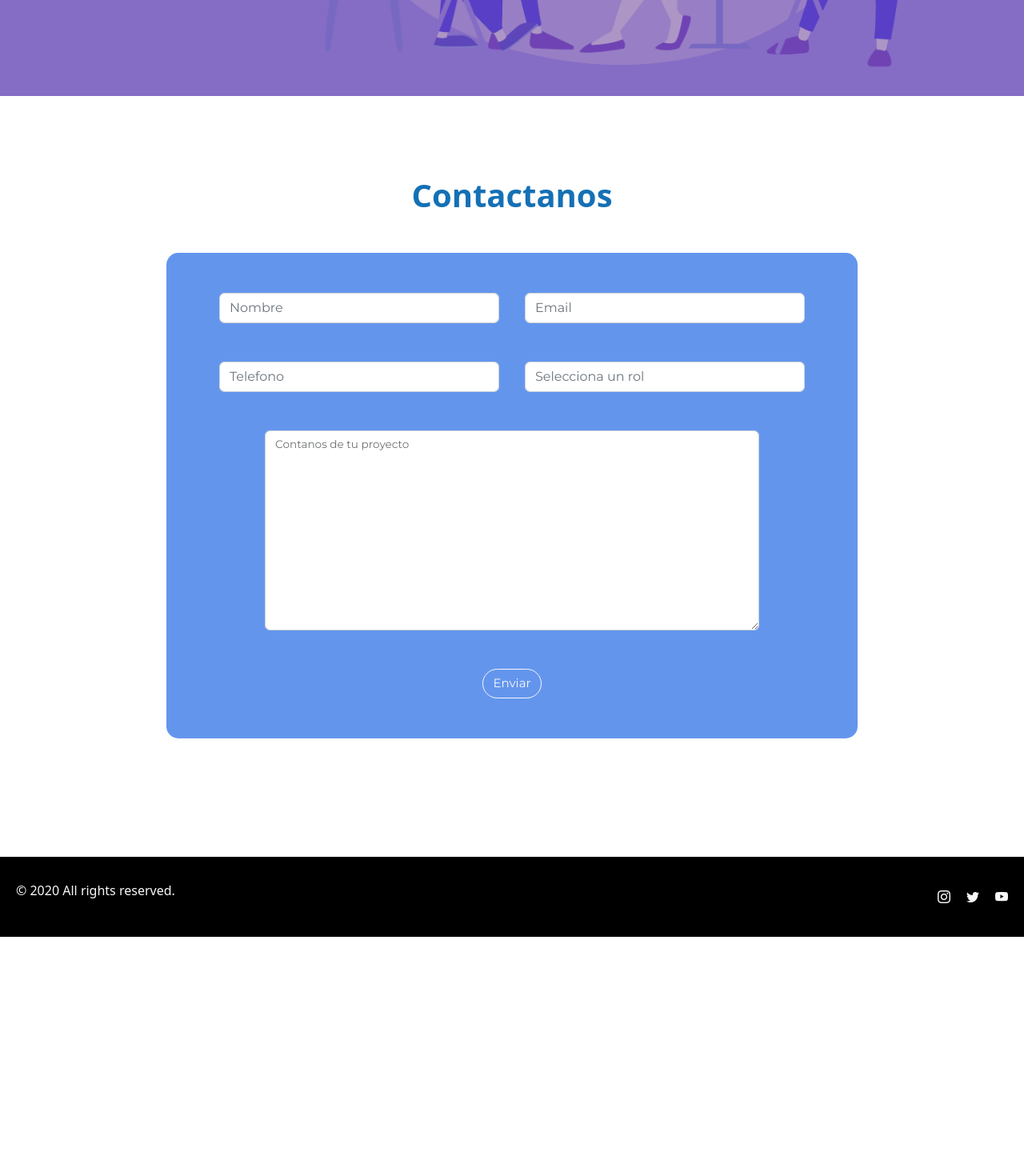
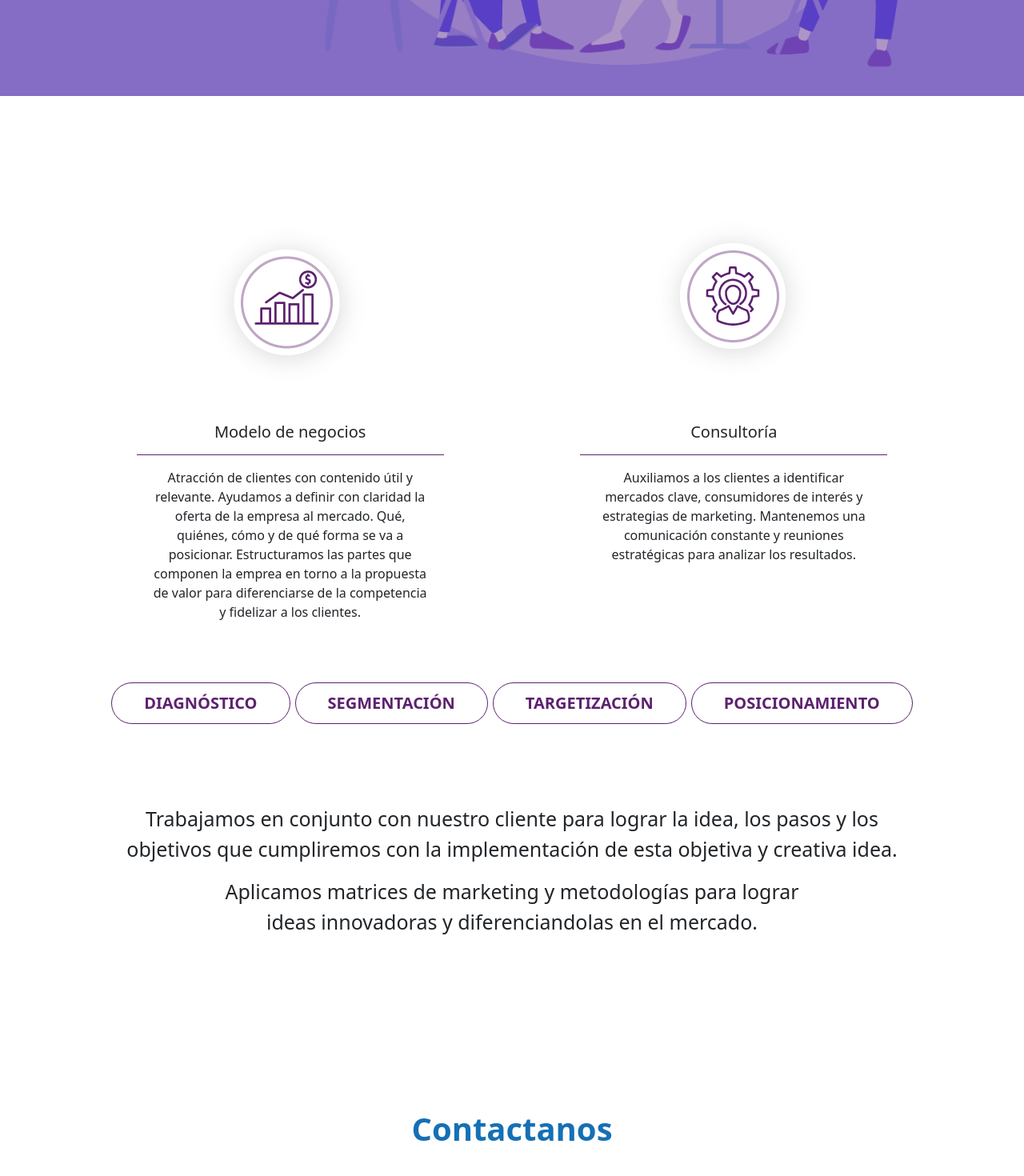
Before and after one commit to GeronimoVenzi/autodatee-web2, a Next.js app: page /estrategia in a window 1280 px wide. Shown: the part 680-2150 px from the top of the page at 80% size. Before the commit the page ends 1851 px from the top, so only its background shows below. Built offline with nearby package versions, Linux system fonts and the light colour scheme.

Commit message:
add and custom estrategia

```diff
--- /dev/null
+++ b/components/section-cards/Cards.jsx
@@ -0,0 +1,22 @@
+import Image from 'next/image';
+
+import { Card } from "react-bootstrap";
+
+export const Cards = ({ children, data }) => {
+
+    return (
+        <>
+            <Card className='card__section'>
+                <Card.Header className='card__header'>
+                    <Image src={children} alt="icono" />
+                    <Card.Title className='text-center'> {data.title} </Card.Title>
+                </Card.Header>
+                <Card.Body>
+                    <Card.Text className='text-center'> {data.text} </Card.Text>
+                </Card.Body>
+
+
+            </Card>
+        </>
+    )
+}
--- a/pages/estrategia/index.jsx
+++ b/pages/estrategia/index.jsx
@@ -1,7 +1,20 @@
 import { Layout } from "../../components/Layout";
+import { Cards } from "../../components/section-cards/Cards";
 import styles from "../../styles/Estrategia.module.css";
 
+import Modelo from '../../components/assets/secciones/Estrategia/icono1.png';
+import Consultoria from '../../components/assets/secciones/Estrategia/icono2.png';
+
 const Estrategia = () => {
+  const card1 = {
+    title: 'Modelo de negocios',
+    text: 'Atracción de clientes con contenido útil y relevante. Ayudamos a definir con claridad la oferta de la empresa al mercado. Qué, quiénes, cómo y de qué forma se va a posicionar. Estructuramos las partes que componen la emprea en torno a la propuesta de valor para diferenciarse de la competencia y fidelizar a los clientes.'
+  }
+
+  const card2 = {
+    title: 'Consultoría',
+    text: 'Auxiliamos a los clientes a identificar mercados clave, consumidores de interés y estrategias de marketing. Mantenemos una comunicación constante y reuniones estratégicas para analizar los resultados.'
+  }
   return (
     <Layout>
       <section className={`section ${styles.bg__estrategia}`}>
@@ -10,6 +23,33 @@ const Estrategia = () => {
           <p>Pienso, luego existo</p>
         </div>
       </section>
+      <section className={`${styles.section__estrategia} section`}>
+        <div className="cards__container">
+          <Cards data={card1}>
+            {Modelo}
+          </Cards>
+          <Cards data={card2}>
+            {Consultoria}
+          </Cards>
+        </div>
+        <div className={`buttons__container`}>
+          <div className={styles.btn__estrategia}>DIAGNÓSTICO</div>
+          <div className={styles.btn__estrategia}>SEGMENTACIÓN</div>
+          <div className={styles.btn__estrategia}>TARGETIZACIÓN</div>
+          <div className={styles.btn__estrategia}>POSICIONAMIENTO</div>
+        </div>
+        <div className="text__cards">
+          <p>
+            Trabajamos <b>en conjunto con nuestro cliente</b> para lograr la idea, los pasos
+            y los  <br /> objetivos que cumpliremos con la implementación de esta objetiva y
+            creativa idea.
+          </p>
+          <p>
+            Aplicamos <b>matrices de marketing y metodologías</b> para lograr <br /> ideas innovadoras
+            y diferenciandolas en el mercado.
+          </p>
+        </div>
+      </section>
     </Layout>
   );
 };
--- a/styles/Estrategia.module.css
+++ b/styles/Estrategia.module.css
@@ -5,3 +5,8 @@
     background-repeat: no-repeat;
     background-size: cover;
 }
+
+.btn__estrategia {
+    color: var(--estrategia);
+    border: 1px var(--estrategia) solid;
+}
--- a/styles/globals.css
+++ b/styles/globals.css
@@ -5,6 +5,12 @@
   --textoClaro: #f9f9f9;
   --textoObscuro: #18191F;
   --textoGris: #383838;
+  --estrategia: #5d216f;
+  /* -- : #229ed2;
+  -- : #990099;
+  -- : #0f5c9f;
+  -- : #d90099;
+  -- : #7671ff; */
 }
 h1{
   color: var(--titulosWeb);
@@ -29,12 +35,14 @@ body {
 }
 
 .title__principal{
-  padding-top: 150px;
-  margin-left: 100px;
-
+  padding-top: 200px;
+  display: flex;
+  flex-direction: column;
+  justify-content: center;
+  align-items: center;
 }
 .title__principal h1 {
-  font-size: 100px;
+  font-size: 50px;
   color: var(--textoClaro);
   border-bottom: 5px solid white;
   display: inline;
@@ -44,3 +52,74 @@ body {
   font-size: 35px;
   margin-top: 20px;
 }
+
+.cards__container {
+  display: flex;
+  justify-content: space-evenly;
+  align-items: baseline;
+  padding-top: 100px;
+  flex-wrap: wrap;
+}
+
+.buttons__container {
+  margin-top: 60px;
+  display: flex;
+  justify-content: center;
+  gap: 6px;
+  flex-wrap: wrap;
+}
+
+.buttons__container div {
+  border-radius: 90px;
+  padding: 10px 40px;
+  font-weight: bold;
+  font-size: 20px;
+}
+
+.text__cards {
+  text-align: center;
+  padding: 100px;
+}
+
+.text__cards p {
+  font-size: 25px;
+  font-weight: 300;
+}
+
+.card__header {
+  display: flex;
+  flex-direction: column;
+  justify-content: space-between;
+  align-items: center;
+  background: transparent;
+  border-bottom: 1px var(--estrategia) solid;
+}
+
+.card__section {
+  border: none;
+  width: 30%;
+  height: auto;
+}
+
+
+@media only screen and (min-width: 768px) {
+  .title__principal{
+    margin-left: 100px;
+    display: block;
+  }
+  .title__principal h1 {
+    font-size: 100px;
+    color: var(--textoClaro);
+    border-bottom: 5px solid white;
+    display: inline;
+  }
+  .title__principal p {
+    color: var(--textoClaro);
+    font-size: 35px;
+    margin-top: 20px;
+  }
+
+
+
+
+}
```
